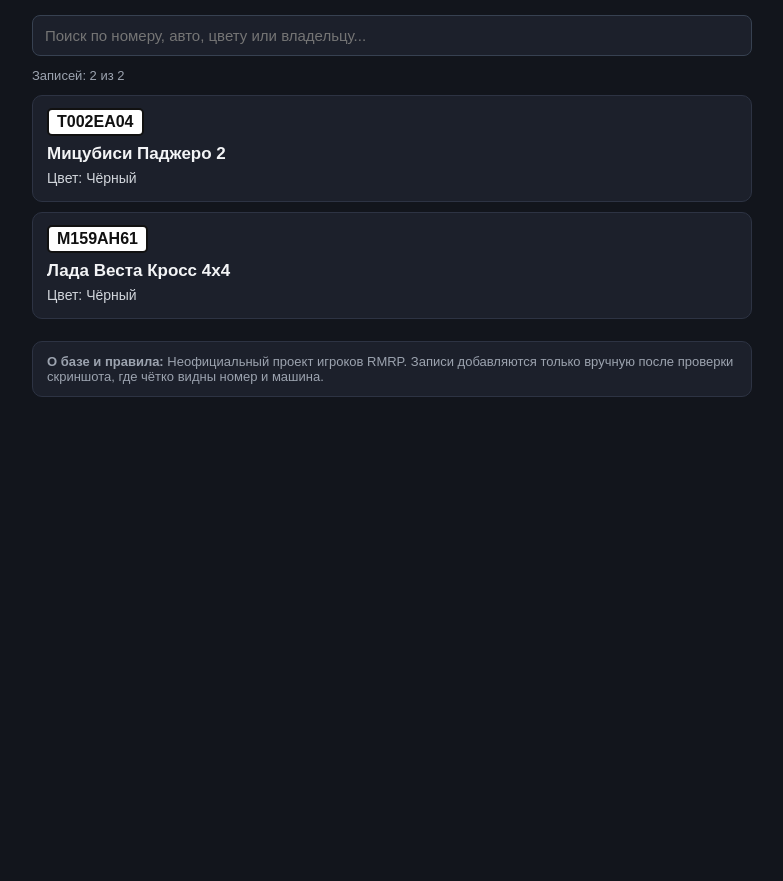
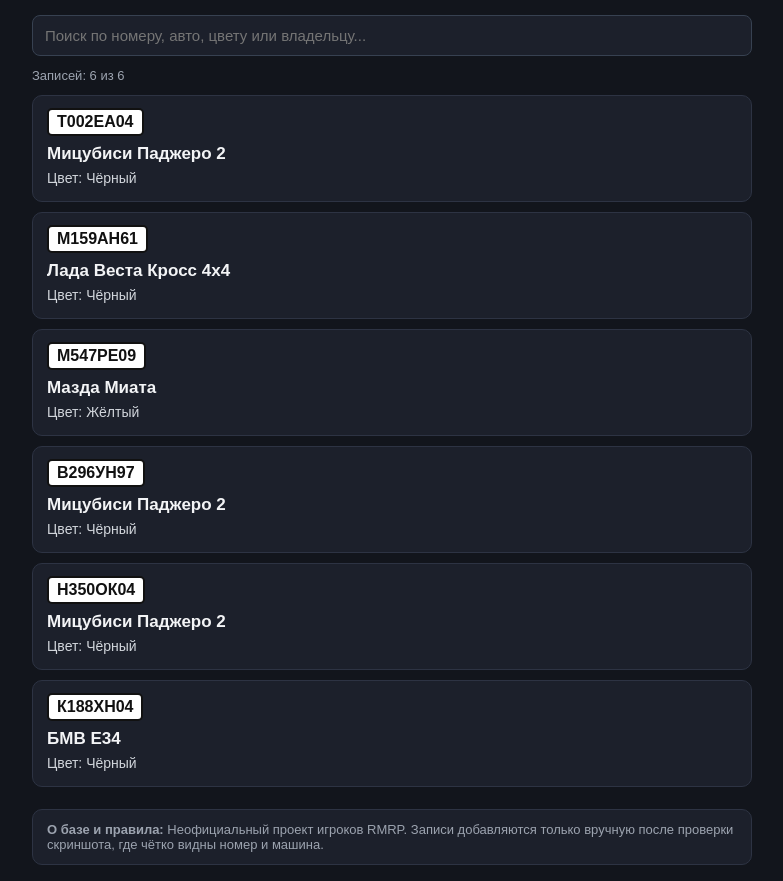
Before and after one commit to Asyl61/RMRP-plates, a plain HTML site: page index.html in a window 1280 px wide. Shown: the part 119-1000 px from the top of the page, without its empty margins (248-1031 px from the left). Before the commit the page ends 800 px from the top, so only its background shows below. Drawn offline with Linux system fonts and the light colour scheme.

Commit message:
Add multiple car entries to index.html

```diff
--- a/index.html
+++ b/index.html
@@ -130,6 +130,31 @@
     color: "Чёрный",
     server: "Патрики"
   },
+  {
+    plate: "М547РЕ09",
+    car: "Мазда Миата",
+    color: "Жёлтый",
+    server: "Патрики"
+  },
+  {
+    plate: "В296УН97",
+    car: "Мицубиси Паджеро 2",
+    color: "Чёрный",
+    server: "Патрики"
+  },
+  {
+    plate: "Н350ОК04",
+    car: "Мицубиси Паджеро 2",
+    color: "Чёрный",
+    server: "Патрики"
+  },
+  {
+    plate: "К188ХН04",
+    car: "БМВ Е34",
+    color: "Чёрный",
+    server: "Патрики"
+  },
+
 
 
 
```
